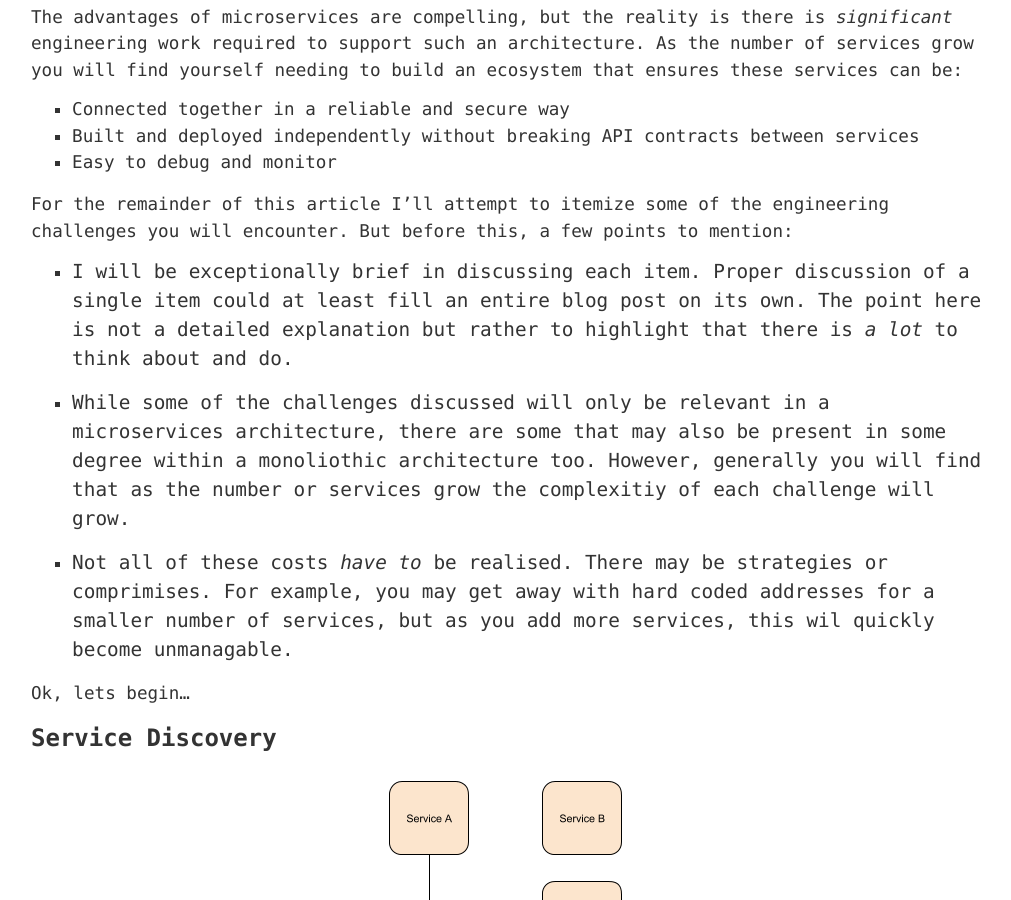
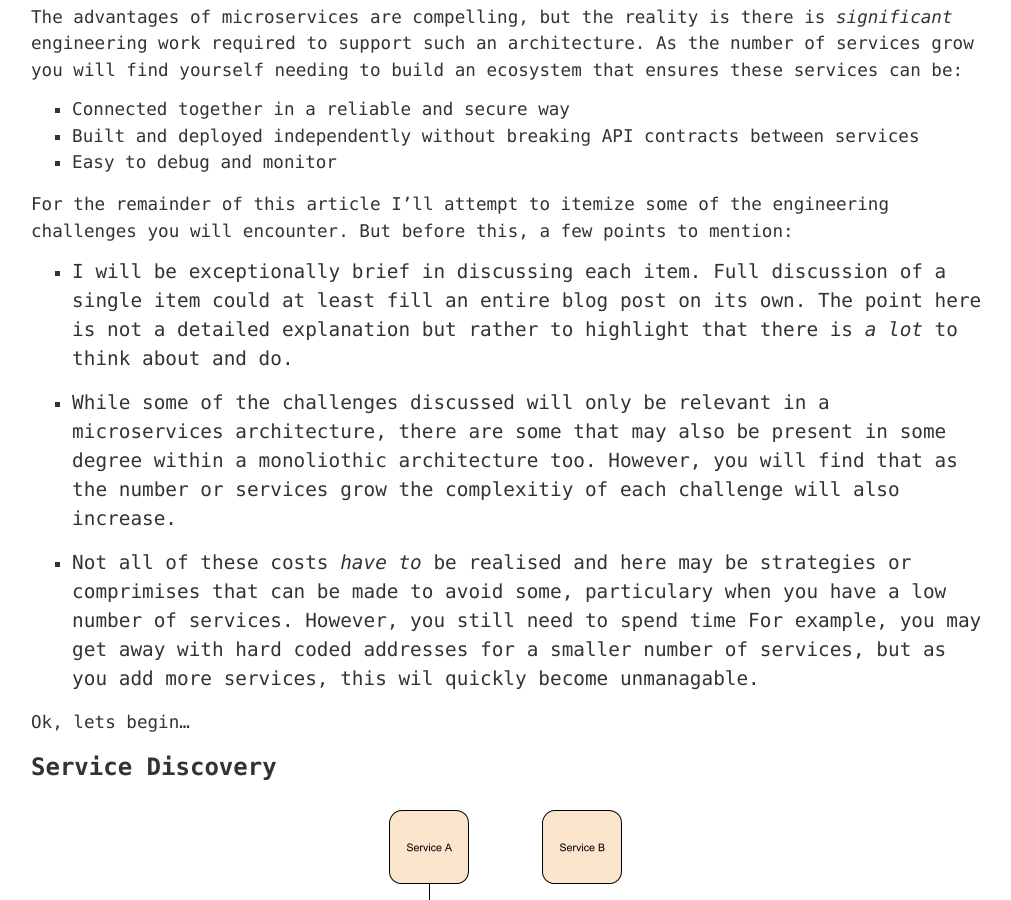
Before and after one commit to hbakkum/hbakkum.github.io, a Jekyll site: the page built from _posts/2019-01-19-costs-associated-with-a-microservices-architecture.md, in a window 1280 px wide and 900 px high, scrolled down 2582 px. Shown: the whole window, without its empty margins (133-1144 px from the left). Built offline with Jekyll 4.4.1, drawn with Linux system fonts in a browser that asks for light colours; comment, search, counter and statistics services are not loaded.

Commit message:
Update 2019-01-19-costs-associated-with-a-microservices-architecture.md

```diff
--- a/_posts/2019-01-19-costs-associated-with-a-microservices-architecture.md
+++ b/_posts/2019-01-19-costs-associated-with-a-microservices-architecture.md
@@ -67,11 +67,11 @@ The advantages of microservices are compelling, but the reality is there is *sig
 
 For the remainder of this article I'll attempt to itemize some of the engineering challenges you will encounter. But before this, a few points to mention:
 
-* I will be exceptionally brief in discussing each item. Proper discussion of a single item could at least fill an entire blog post on its own. The point here is not a detailed explanation but rather to highlight that there is *a lot* to think about and do.
+* I will be exceptionally brief in discussing each item. Full discussion of a single item could at least fill an entire blog post on its own. The point here is not a detailed explanation but rather to highlight that there is *a lot* to think about and do.
 
-* While some of the challenges discussed will only be relevant in a microservices architecture, there are some that may also be present in some degree within a monoliothic architecture too. However, generally you will find that as the number or services grow the complexitiy of each challenge will grow.
+* While some of the challenges discussed will only be relevant in a microservices architecture, there are some that may also be present in some degree within a monoliothic architecture too. However, you will find that as the number or services grow the complexitiy of each challenge will also increase.
 
-* Not all of these costs *have to* be realised. There may be strategies or comprimises. For example, you may get away with hard coded addresses for a smaller number of services, but as you add more services, this wil quickly become unmanagable.
+* Not all of these costs *have to* be realised and here may be strategies or comprimises that can be made to avoid some, particulary when you have a low number of services. However, you still need to spend time For example, you may get away with hard coded addresses for a smaller number of services, but as you add more services, this wil quickly become unmanagable.
 
 Ok, lets begin...
 
```
